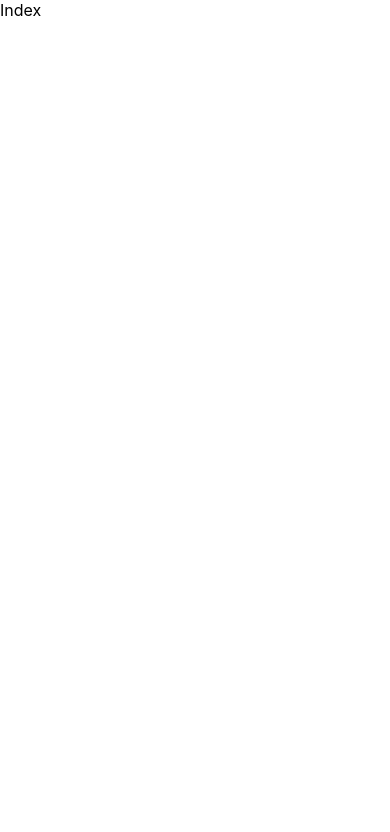
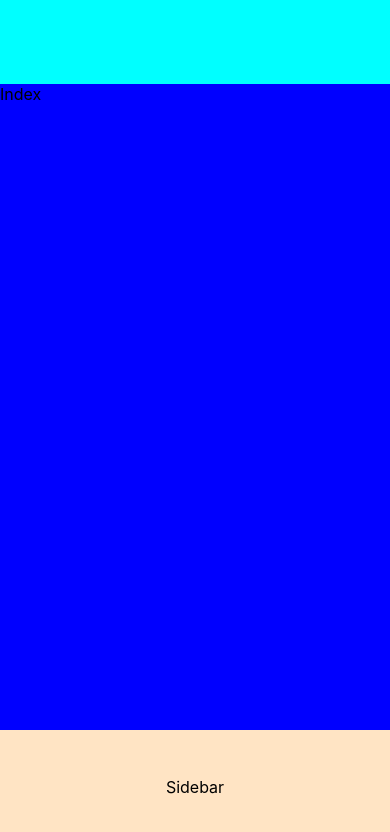
Before and after one commit to WalterBanda/Land-Verification-Client, a Next.js app: page / in a window 390 px wide. Shown: the top 832 px of the page. Built offline with nearby package versions, Linux system fonts and the light colour scheme.

Commit message:
🎌 Layout Done ✅
# Changes
- [ x ] Built mobile - desktop layouts
- [ x ] Refactored Sizes for the various platforms

```diff
--- a/src/components/index.js
+++ b/src/components/index.js
@@ -0,0 +1 @@
+export { default } from "./pages/pagebuilder";
--- /dev/null
+++ b/src/components/pages/header.jsx
@@ -0,0 +1,12 @@
+import { header_style } from "../../styles";
+
+/**
+ *
+ * @param {JSX} children - This `replaces the Header children ` used to set custom widgets for Header
+ * @returns
+ */
+export default function Header({ children }) {
+  return children ?? <div className={header_style.root}>
+
+  </div>;
+}
--- /dev/null
+++ b/src/components/pages/pagebuilder.jsx
@@ -0,0 +1,23 @@
+import Head from "next/head";
+import { pgbld_style } from "../../styles";
+import Header from "./Header";
+import Sidebar from "./sidebar";
+
+export default function PageBuilder({ title, children }) {
+  return (
+    <div className={pgbld_style.root}>
+      <Head>
+        <title>{title}</title>
+      </Head>
+      <nav>
+        <Header />
+      </nav>
+      <main>
+        <aside>
+          <Sidebar />
+        </aside>
+        <section>{children}</section>
+      </main>
+    </div>
+  );
+}
--- /dev/null
+++ b/src/components/pages/sidebar.jsx
@@ -0,0 +1,8 @@
+/**
+ *
+ * @param {JSX} children - This `replaces the Sidebar children ` used to set custom widgets for Sidebar
+ * @returns
+ */
+export default function Sidebar({ children }) {
+  return children ?? <>Sidebar</>;
+}
--- a/src/pages/_app.js
+++ b/src/pages/_app.js
@@ -1,8 +1,8 @@
 import "../styles/global.css"
 
-export default function PageBuilder({ Component, pageProps }) {
+export default function App({ Component, pageProps }) {
   // Use the layout defined at the page level, if available
-  const getLayout = Component.getLayout || ((page) => page)
+  const buildLayout = Component.getLayout || ((page) => page)
 
-  return getLayout(<Component {...pageProps} />)
+  return buildLayout(<Component {...pageProps} />)
 }
--- a/src/pages/index.js
+++ b/src/pages/index.js
@@ -1,11 +1,8 @@
+import PageBuilder from "../components";
 export default function Index() {
   return <>Index</>;
 }
 
-Index.getLayout = function getLayout(page) {
-  return (
-    <>
-      <main>{page}</main>
-    </>
-  );
+Index.getLayout = function buildLayout(page) {
+  return <PageBuilder title="Index Page">{page}</PageBuilder>;
 };
--- /dev/null
+++ b/src/styles/components/pages/header.module.scss
@@ -0,0 +1,3 @@
+.root {
+
+}
--- /dev/null
+++ b/src/styles/components/pages/pagebuilder.module.scss
@@ -0,0 +1,50 @@
+@mixin layout($device_type) {
+  @if ($device_type == "mobile") {
+    flex-flow: column-reverse nowrap;
+  }
+}
+
+@mixin horizontalCenter {
+  display: flex;
+  align-items: center;
+}
+
+.root {
+  height: 100%;
+  display: flex;
+  flex-flow: column nowrap;
+  nav {
+    @include horizontalCenter();
+    background-color: aqua;
+    flex: 0 0 10%;
+  }
+  main {
+    display: flex;
+    flex: 1 0 80%;
+  }
+  aside {
+    @include horizontalCenter();
+    justify-content: center;
+    background-color: bisque;
+    width: 20%;
+  }
+  section {
+    background-color: blue;
+    width: 80%;
+  }
+
+  @media screen and (max-width: 425px) {
+    main {
+      flex-flow: column-reverse nowrap;
+    }
+
+    aside {
+      width: 100%;
+      flex: 0 0 15%;
+    }
+    section {
+      width: 100%;
+      flex: 1 0 80%;
+    }
+  }
+}
--- a/src/styles/global.css
+++ b/src/styles/global.css
@@ -14,3 +14,16 @@ a {
 * {
   box-sizing: border-box;
 }
+
+body {
+  display: flex;
+  flex-flow: row nowrap;
+  justify-content: center;
+  width: 100vw;
+}
+
+body > :nth-child(1) {
+  width: 100%;
+  height: 100vh;
+  max-width: 1280px;
+}
--- a/src/styles/index.js
+++ b/src/styles/index.js
@@ -0,0 +1,7 @@
+import pgbld_style from "./components/pages/pagebuilder.module.scss"
+import header_style from "./components/pages/header.module.scss"
+
+export {
+    pgbld_style,
+    header_style,
+}
```
